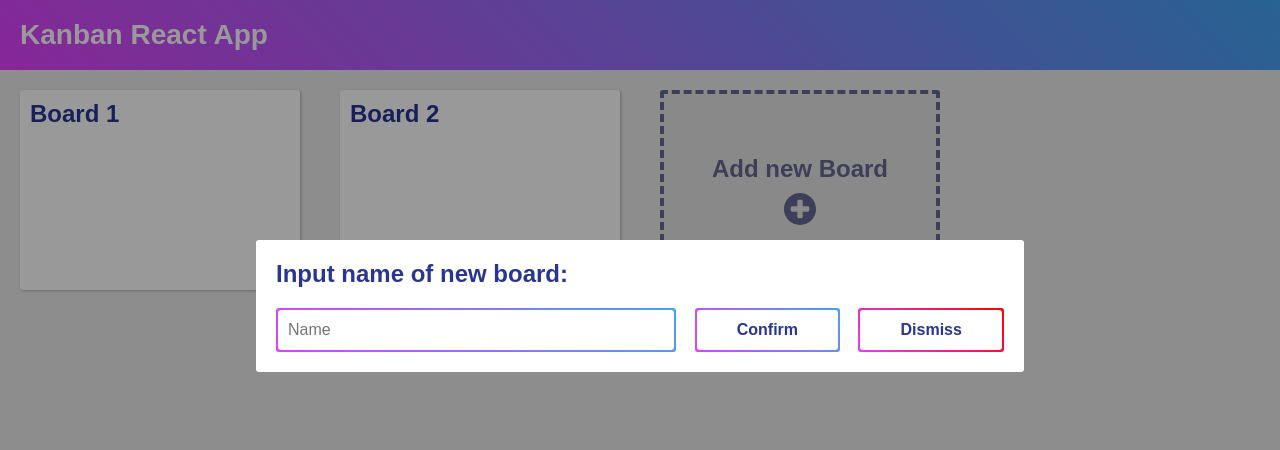
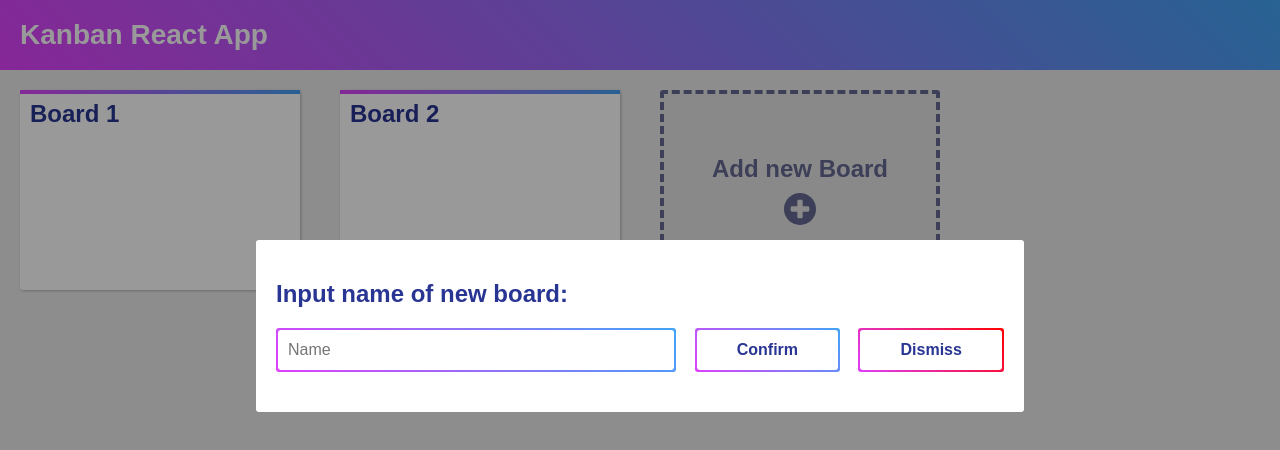
Before and after one commit to romankrru/kanban-app, a React app: page /add-new-board in a window 1280 px wide. Shown: the top 450 px of the page. Built offline with nearby package versions, Linux system fonts and the light colour scheme.

Commit message:
Change styles

```diff
--- a/src/components/BoardPreview/BoardPreview.css
+++ b/src/components/BoardPreview/BoardPreview.css
@@ -23,6 +23,19 @@
   box-shadow: 1px 1px 14px rgba(0, 0, 0, 0.397);
 }
 
+.BoardPreview::before {
+  content: '';
+
+  position: absolute;
+  top: 0;
+  left: 0;
+
+  width: 100%;
+  height: 4px;
+
+  background-image: linear-gradient(45deg, #df40fb, #42a4f5);
+}
+
 @media screen and (min-width: 1100px) {
   .BoardPreview {
     width: calc(25% - 40px);
--- a/src/components/UI/Modal/Modal.css
+++ b/src/components/UI/Modal/Modal.css
@@ -5,8 +5,14 @@
   left: 50%;
   transform: translateX(-50%);
 
-  width: 60%;
+  width: 80%;
 
   background-color: #fff;
   border-radius: 3px;
 }
+
+@media screen and (min-width: 1000px) {
+  .Modal {
+    width: 60%;
+  }
+}
--- a/src/containers/BoardsList/AddNewBoard/AddNewBoard.css
+++ b/src/containers/BoardsList/AddNewBoard/AddNewBoard.css
@@ -1,5 +1,5 @@
 .AddNewBoard {
-  padding: 20px;
+  padding: 40px 20px;
 }
 
 .AddNewBoard__input {
```
